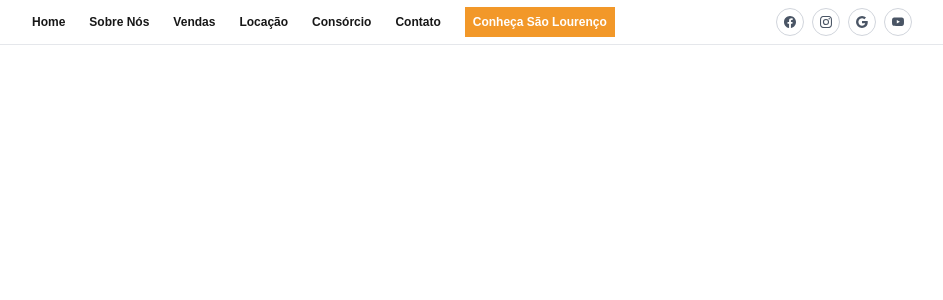
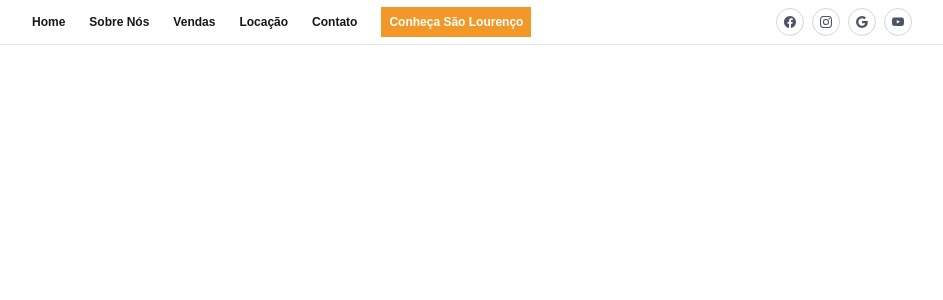
Before and after one commit to alexandriaimoveis/site, a Next.js app: page /components/navbar in a window 1280 px wide. Shown: the top 300 px of the page, without its empty margins (168-1111 px from the left). Built offline with nearby package versions, Linux system fonts and the light colour scheme.

Commit message:
fix: correcting colors

```diff
--- a/app/components/navbar/page.jsx
+++ b/app/components/navbar/page.jsx
@@ -54,14 +54,6 @@ export default function Navbar() {
             <li>
               <Link
                 className="hover:text-[#F29829] ease-in-out duration-300"
-                href="/pages/consorcio"
-              >
-                Consórcio
-              </Link>
-            </li>
-            <li>
-              <Link
-                className="hover:text-[#F29829] ease-in-out duration-300"
                 href="/pages/contato"
               >
                 Contato
--- a/app/components/services/page.jsx
+++ b/app/components/services/page.jsx
@@ -15,22 +15,22 @@ export default function Services() {
 
       <div className="flex flex-col md:flex-row items-center justify-center gap-6 max-w-4xl mx-auto px-4">
 
-        <div className="flex-1 max-w-md p-10 border border-gray-600 rounded-2xl shadow-sm text-center transition-colors duration-300 hover:bg-black hover:text-white flex flex-col items-center justify-center">
+        <div className="flex-1 max-w-md p-10 border border-gray-600 rounded-2xl shadow-sm text-center transition-colors duration-300 hover:bg-[#F29829] hover:text-black hover:border-white flex flex-col items-center justify-center">
           <BsHouseAdd className="text-4xl mb-4" />
           <h3 className="mb-4">Anunciar um Imóvel</h3>
           <Link href="/" className="pointer border rounded-sm shadow-sm border-gray-600 text-center px-6 py-2 font-bold hover:bg-[#F29829] hover:text-black hover:border-white"> Anunciar</Link>
         </div>
 
-        <div className="flex-1 max-w-md p-10 border border-gray-600 rounded-2xl shadow-sm text-center transition-colors duration-300 hover:bg-black hover:text-white flex flex-col items-center justify-center">
+        {/* <div className="flex-1 max-w-md p-10 border border-gray-600 rounded-2xl shadow-sm text-center transition-colors duration-300 hover:bg-[#F29829] hover:text-black hover:border-white flex flex-col items-center justify-center">
           <BsFillHouseFill className="text-4xl mb-4" />
           <h3 className="mb-4">Financiar um Imóvel</h3>
           <Link href="/" className="pointer border rounded-sm shadow-sm border-gray-600 text-center px-6 py-2 font-bold hover:bg-[#F29829] hover:text-black hover:border-white"> Simular</Link>
-        </div>
+        </div> */}
 
-        <div className="flex-1 max-w-md p-10 border border-gray-600 rounded-2xl shadow-sm text-center transition-colors duration-300 hover:bg-black hover:text-white flex flex-col items-center justify-center">
+        <div className="flex-1 max-w-md p-10 border border-gray-600 rounded-2xl shadow-sm text-center transition-colors duration-300 hover:bg-[#F29829] hover:text-black hover:border-white flex flex-col items-center justify-center">
           <BsHouseCheck className="text-4xl mb-4" />
           <h3 className="mb-4">Comprar um Imóvel</h3>
-          <Link href="/" className="pointer border rounded-sm shadow-sm border-gray-600 text-center px-6 py-2 font-bold hover:bg-[#F29829] hover:text-black hover:border-white"> Comprar</Link>
+          <Link href="/pages/vendas" className="pointer border rounded-sm shadow-sm border-gray-600 text-center px-6 py-2 font-bold hover:bg-[#F29829] hover:text-black hover:border-white"> Comprar</Link>
         </div>
 
       </div>
```
